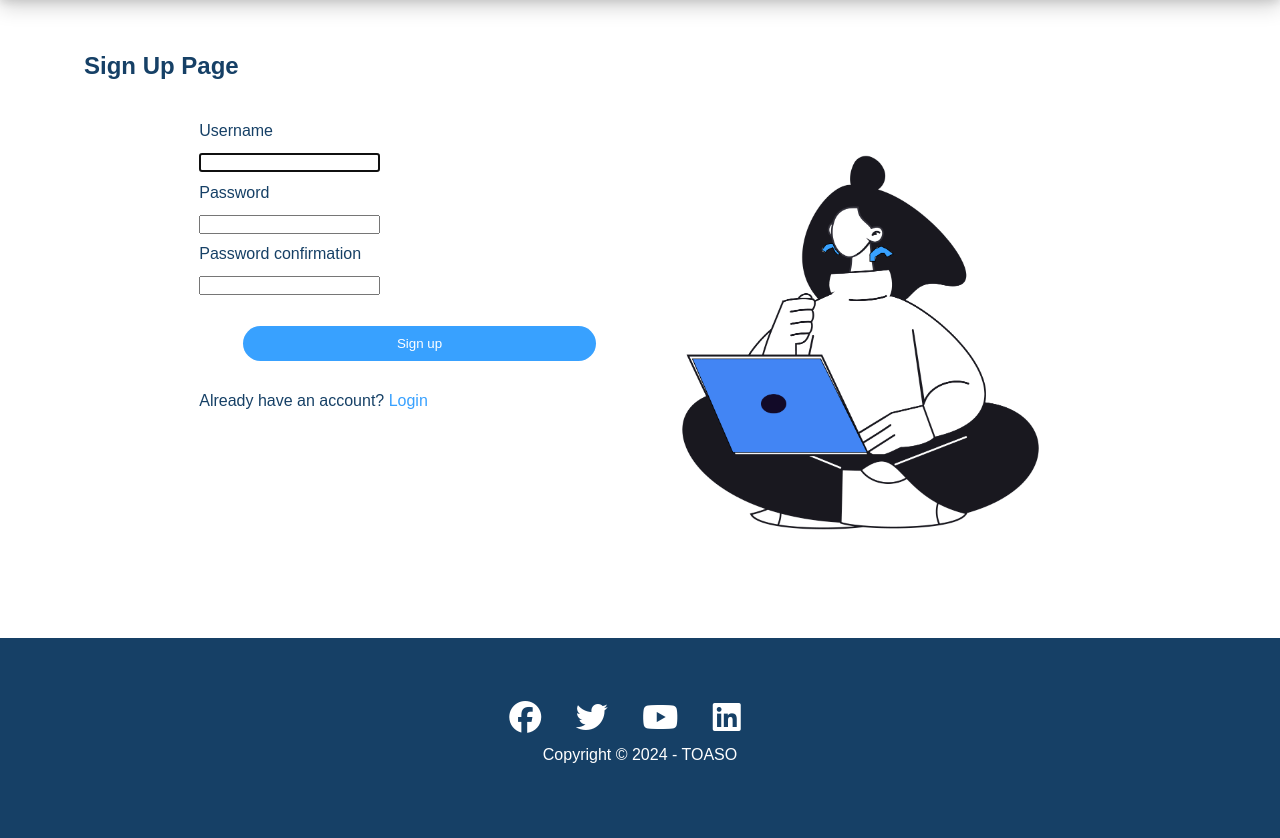
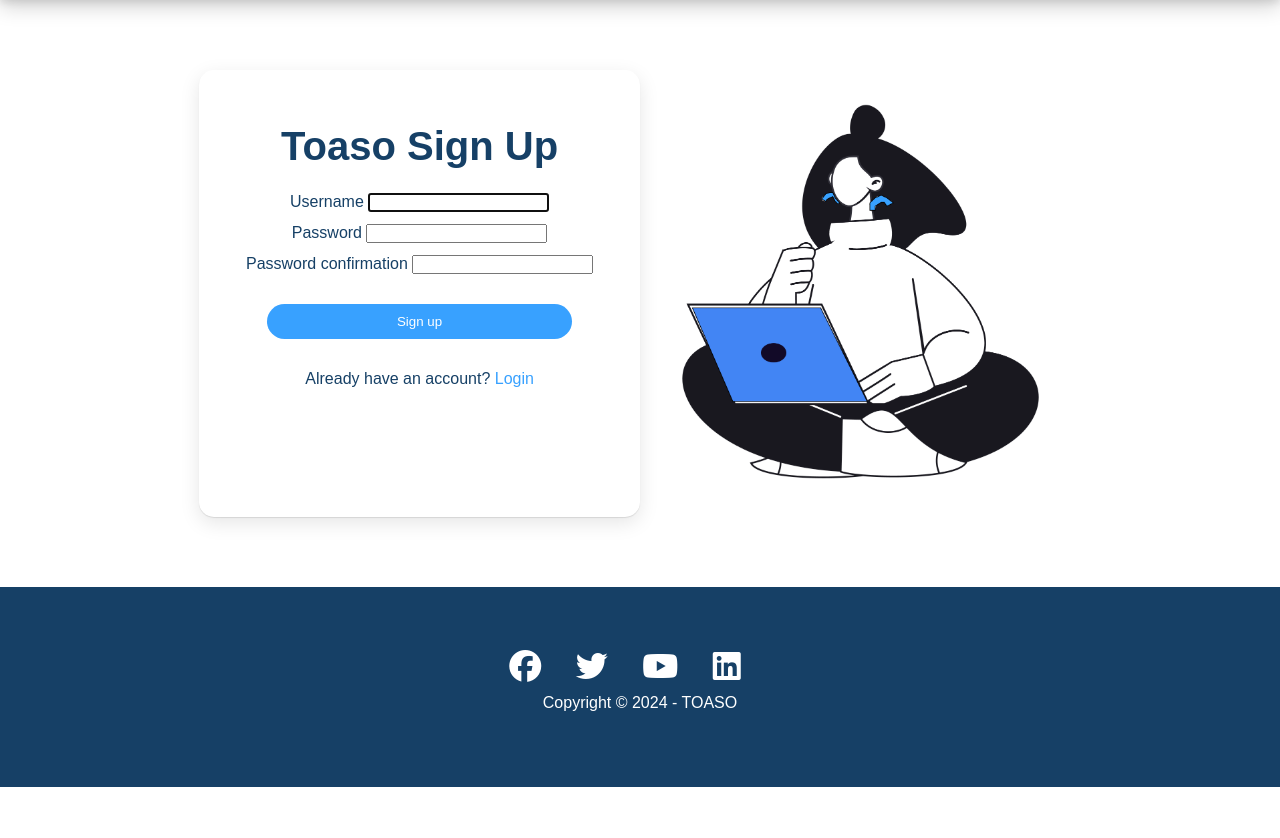
Before and after one commit to QPaaSam/toaso-backend, a Django app: page /accounts/signup/ in a window 1280 px wide. Shown: the part 70-908 px from the top of the page. After the commit the page ends 857 px from the top, so only its background shows below. Run offline with Django 5.2, Linux system fonts and the light colour scheme; some libraries are stand-ins or nearby versions.

Commit message:
addited the login & signup page

```diff
--- a/static/toaso/css/base.css
+++ b/static/toaso/css/base.css
@@ -352,6 +352,7 @@ img {
 .login-section{
     margin: auto;
     max-width: 80%;
+    max-height: 70vh;
     display: flex;
     margin-bottom: 50px;
     padding: 20px;
@@ -360,13 +361,14 @@ img {
 
 .login{
     width: 50%;
+    padding: 30px;
     text-align: center;
     border-radius: 15px;
     box-shadow: 0 1px 1px 0 rgba(0, 0, 0, 0.1), 0 6px 20px 0 rgba(0, 0, 0, 0.1);
 }
 
 .login h1{
-    padding-top: 20%;
+    font-size:40px;
 }
 
 .btn-login {
--- a/templates/registration/login.html
+++ b/templates/registration/login.html
@@ -12,7 +12,7 @@
         <section id="prog-section">
             <div class="login-section">
                 <div class="login">
-                        <h1>Login Page</h1>
+                        <h1>Toaso Login</h1>
                     <form method="POST">
                         {% csrf_token %}
                         {{ form.as_p }}
--- a/templates/registration/signup.html
+++ b/templates/registration/signup.html
@@ -10,19 +10,20 @@
 <body>
     {% block content %}
         <section id="prog-section">
-            <h1>Sign Up Page</h1>
+
             <div class="login-section">
-                <div class="signup">
+                <div class="login">
+                    <h1>Toaso Sign Up</h1>
                     <form action="" method="POST">
                         {% csrf_token %}
                         <label class="label">{{form.username.label}}</label>
-                                <p>{{form.username}}</p>
-
+                        {{form.username}}
+                        <p></p>
                         <label>{{form.password1.label}}</label>
-                        <p>{{form.password1}}</p>
-
+                        {{form.password1}}
+                        <p></p>
                         <label>{{form.password2.label}}</label>
-                        <p>{{form.password2}}</p>
+                        {{form.password2}}
 
                         <div class="signup-box">
                             <button class="btn-login" type="submit"> Sign up </button>
```
Also changed, not shown: db.sqlite3.
